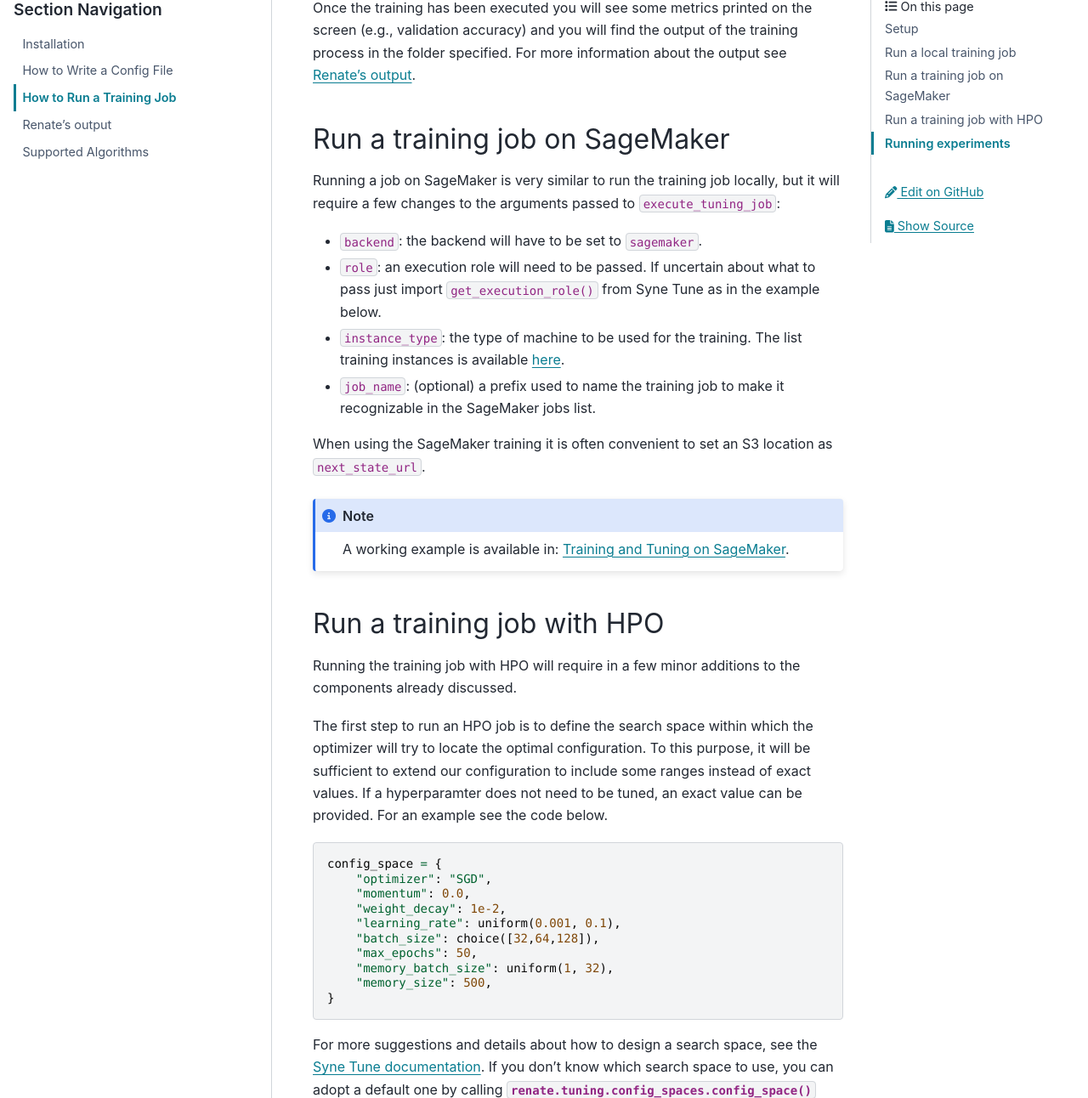
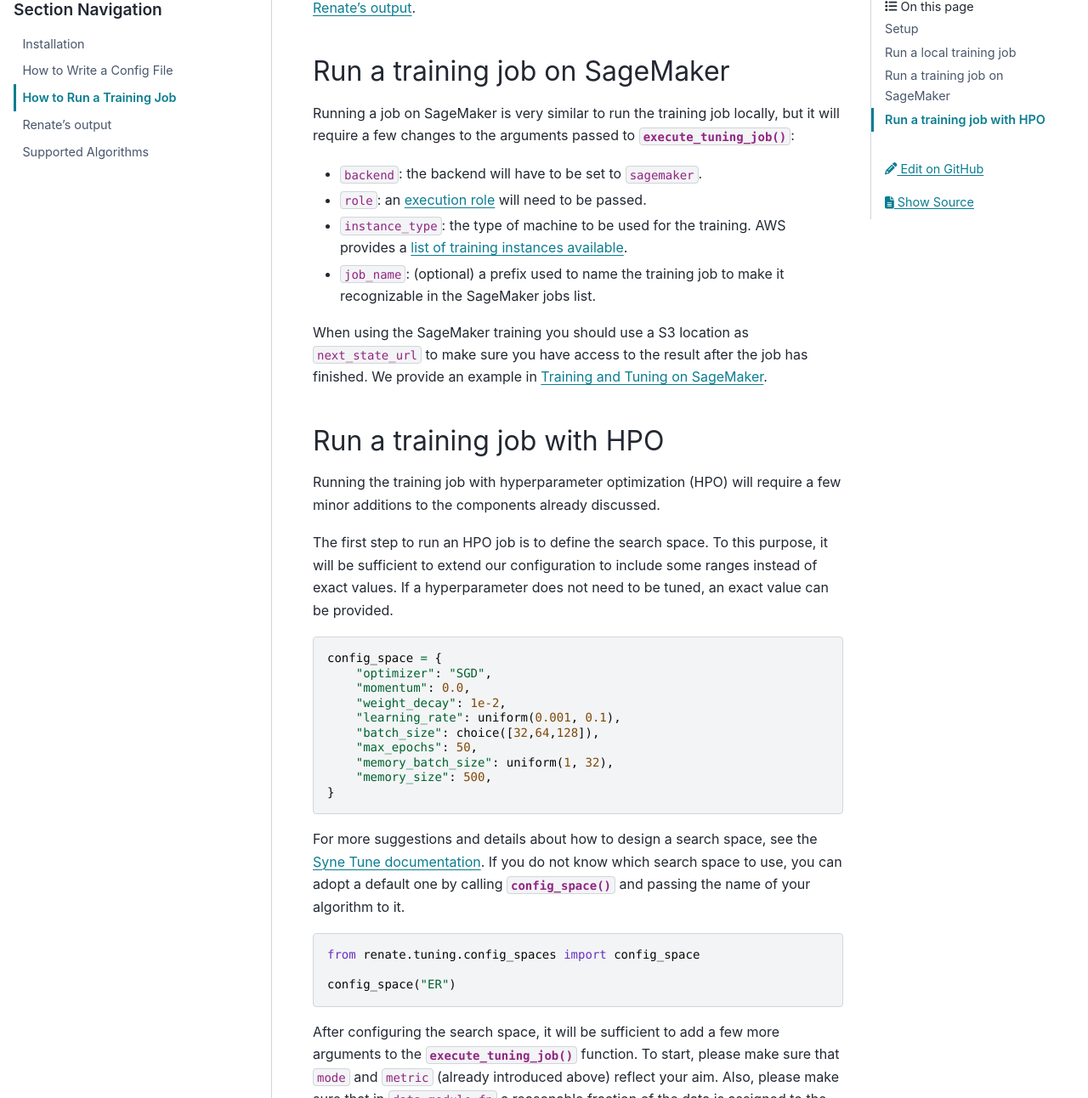
Before and after one commit to awslabs/Renate, a Sphinx documentation site: the page built from doc/getting_started/how_to_run_training.rst, in a window 1280 px wide and 1400 px high, scrolled down 1906 px, cut to the strip 108-1400 px from the top of the window. Shown: the whole strip at 85% size. Built offline with Sphinx 7.4.7 and the PyData theme 0.15.4, drawn with Linux system fonts in a browser that asks for light colours; pages that are not in the unit, such as notebooks, are missing from menus; some of the changed text lies outside the part shown.

Commit message:
polish documentation

```diff
--- a/doc/getting_started/how_to_run_training.rst
+++ b/doc/getting_started/how_to_run_training.rst
@@ -4,29 +4,32 @@ How to Run a Training Job
 Renate offers possibility to run training jobs using both CLIs and functions that can be called
 programmatically in python. The best choice may be different depending on the requirements (e.g.,
 a CLI can be convenient to run remote jobs). In the following we illustrate the solution that we
-find to be the simplest and more convenient. The complete documentation is available in :py:func:`renate.tuning.tuning.execute_tuning_job`.
+find to be the simplest and more convenient. The complete documentation is available in
+:py:func:`~renate.tuning.tuning.execute_tuning_job`.
 
 
 Setup
------
+=====
 
 The first step that needs to be completed before running a training job is to define which model needs
 to be trained and on which data. This is explained in :doc:`how_to_renate_config`.
 
-Once completed the first step, a simple way to run a training job is to use the :py:func:`renate.tuning.tuning.execute_tuning_job`,
+Once completed the first step, a simple way to run a training job is to use the
+:py:func:`~renate.tuning.tuning.execute_tuning_job`,
 this can work for most training needs: it can launch trainings with and without HPO,
 either locally or on Amazon SageMaker.
 
 
 Run a local training job
----------------------------
+========================
 
 Running a local training is very easy: it requires providing a configuration and call
 a function. The configuration is stored in a dictionary and may contain different arguments depending
 on the method you want to use to update your model.
 
 In this example we will use a simple Experience Replay method and provide a configuration similar
-to the following one. The arguments to be specified in the configuration are passed to the :py:class:`renate.updaters.model_updater.ModelUpdater`
+to the following one. The arguments to be specified in the configuration are passed to the
+:py:class:`~renate.updaters.model_updater.ModelUpdater`
 instantiating the method you selected. See :doc:`supported_algorithms` for more information about the methods.
 
 .. code-block:: python
@@ -45,7 +48,7 @@ instantiating the method you selected. See :doc:`supported_algorithms` for more
 
 
 Once the configuration of the learning algorithm is specified, we need to set another couple of arguments
-in the :code:`execute_tuning_job` function to make sure we obtain the desired behavior:
+in the :py:func:`~renate.tuning.tuning.execute_tuning_job` function to make sure we obtain the desired behavior:
 
 * :code:`mode`: it can be either :code:`min` or :code:`max` and define if the aim is to minimize or maximize the metric
 * :code:`metric`: it is the target metric. Metrics measured on the validation set are prefixed with :code:`val_`,
@@ -69,31 +72,30 @@ and you will find the output of the training process in the folder specified. Fo
 output see :doc:`output`.
 
 Run a training job on SageMaker
--------------------------------
+===============================
 
 Running a job on SageMaker is very similar to run the training job locally, but it will require a few changes
-to the arguments passed to :code:`execute_tuning_job`:
+to the arguments passed to :py:func:`~renate.tuning.tuning.execute_tuning_job`:
 
 * :code:`backend`: the backend will have to be set to :code:`sagemaker`.
-* :code:`role`: an execution role will need to be passed. If uncertain about what to pass just import :code:`get_execution_role()` from Syne Tune as in the example below.
-* :code:`instance_type`: the type of machine to be used for the training. The list training instances is available `here <https://aws.amazon.com/sagemaker/pricing/>`_.
+* :code:`role`: an `execution role <https://docs.aws.amazon.com/sagemaker/latest/dg/sagemaker-roles.html>`_ will need to be passed.
+* :code:`instance_type`: the type of machine to be used for the training. AWS provides a `list of training instances available <https://aws.amazon.com/sagemaker/pricing/>`_.
 * :code:`job_name`: (optional) a prefix used to name the training job to make it recognizable in the SageMaker jobs list.
 
-When using the SageMaker training it is often convenient to set an S3 location as :code:`next_state_url`.
-
-.. note::
-    A working example is available in: :doc:`../examples/train_classifier_sagemaker`.
+When using the SageMaker training you should use a S3 location as :code:`next_state_url` to make sure
+you have access to the result after the job has finished.
+We provide an example in :doc:`../examples/train_classifier_sagemaker`.
 
 
 Run a training job with HPO
----------------------------
+===========================
 
-Running the training job with HPO will require in a few minor additions to the components already discussed.
+Running the training job with hyperparameter optimization (HPO) will require a few minor
+additions to the components already discussed.
 
-The first step to run an HPO job is to define the search space within which the optimizer will try to locate
-the optimal configuration. To this purpose, it will be sufficient to extend our configuration to include some ranges
-instead of exact values. If a hyperparamter does not need to be tuned, an exact value can be provided.
-For an example see the code below.
+The first step to run an HPO job is to define the search space.
+To this purpose, it will be sufficient to extend our configuration to include some ranges
+instead of exact values. If a hyperparameter does not need to be tuned, an exact value can be provided.
 
 .. code-block:: python
 
@@ -112,10 +114,17 @@ For an example see the code below.
 
 For more suggestions and details about how to design a search space,
 see the `Syne Tune documentation <https://github.com/awslabs/syne-tune/blob/main/docs/search_space.md>`_.
-If you don't know which search space to use, you can adopt a default one by calling :py:func:`renate.tuning.config_spaces.config_space` and passing the
-name of your algorithm to it.
+If you do not know which search space to use, you can adopt a default one by calling
+:py:func:`~renate.tuning.config_spaces.config_space` and passing the name of your algorithm to it.
 
-After configuring the search space, it will be sufficient to add a few more arguments to the :code:`execute_tuning_job` function.
+.. code-block:: python
+
+    from renate.tuning.config_spaces import config_space
+
+    config_space("ER")
+
+After configuring the search space, it will be sufficient to add a few more arguments to
+the :py:func:`~renate.tuning.tuning.execute_tuning_job` function.
 To start, please make sure that :code:`mode` and :code:`metric` (already introduced above) reflect your aim.
 Also, please make sure that in :code:`data_module_fn` a reasonable
 fraction of the data is assigned to the validation set, otherwise it will not be possible to measure validation performance reliably
@@ -130,12 +139,4 @@ It also possible to define more aspects of the HPO process:
 After defining these arguments it will be sufficient to run the script and wait :)
 The output will be available in the location specified in :code:`next_state_url`.
 
-.. note::
-    A working example of training on SageMaker with HPO is available in :doc:`../examples/train_classifier_sagemaker`.
-
-
-Running experiments
--------------------
-
-If you want to run a large number of training jobs, for example for experimentation, it will
-be useful to take a look at the :doc:`../benchmarking/index`.
+We provide an example of training on SageMaker with HPO at :doc:`../examples/train_classifier_sagemaker`.
--- a/doc/getting_started/index.rst
+++ b/doc/getting_started/index.rst
@@ -3,7 +3,7 @@ Getting Started
 ***************
 
 .. toctree::
-    :maxdepth: 1
+    :maxdepth: 2
 
     install
     how_to_renate_config
--- a/doc/getting_started/install.rst
+++ b/doc/getting_started/install.rst
@@ -16,4 +16,4 @@ it is possible to clone the git repository
 
 We also recommend using a virtual environment to avoid conflicts in the
 versions of the packages installed. For example, following
-[these instructions](https://docs.python.org/3/library/venv.html) to use :code:`venv`.
+`these instructions <https://docs.python.org/3/library/venv.html>`_ to use :code:`venv`.
```
Also changed, not shown: README.rst (+17 -16 lines).
